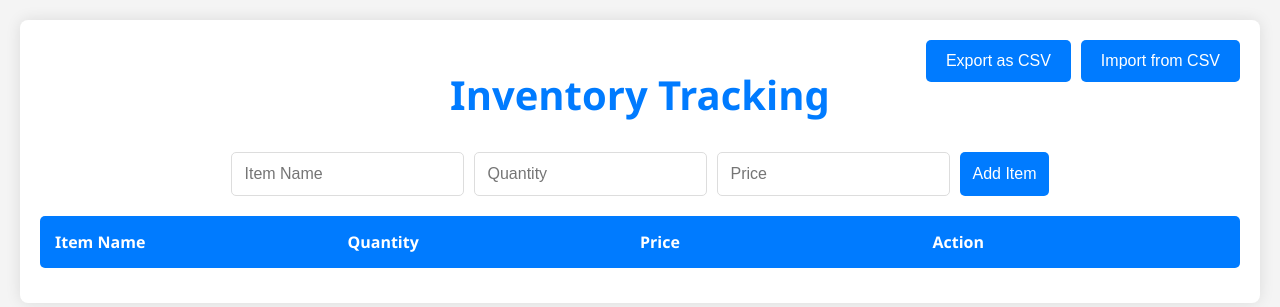
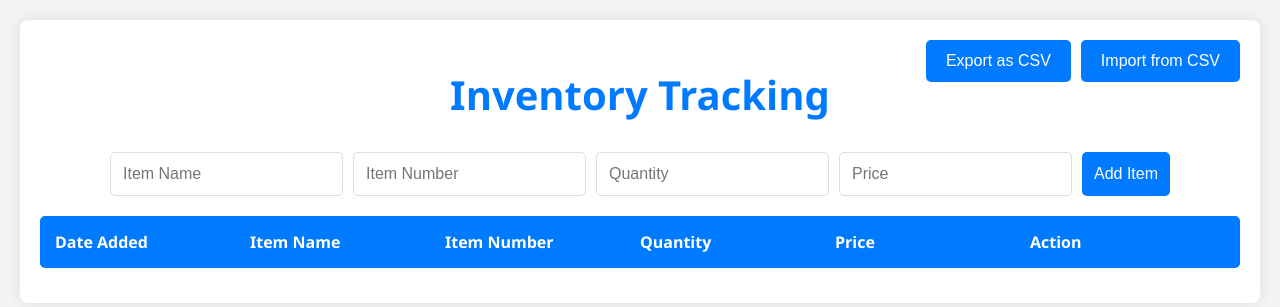
Before and after one commit to King7D/Inventory-Tracking-System, a Flask app: page / in a window 1280 px wide. Shown: the top 307 px of the page. Run offline with Flask 3, Linux system fonts and the light colour scheme.

Commit message:
date added, item id

```diff
--- a/app.py
+++ b/app.py
@@ -2,6 +2,7 @@ from flask import Flask, render_template, request, redirect, url_for, send_file,
 from flask_sqlalchemy import SQLAlchemy
 import csv
 from io import StringIO, BytesIO
+from datetime import datetime
 
 app = Flask(__name__)
 
@@ -14,21 +15,33 @@ db = SQLAlchemy(app)
 class InventoryItem(db.Model):
     id = db.Column(db.Integer, primary_key=True)
     item_name = db.Column(db.String(100), nullable=False)
+    item_number = db.Column(db.String(100), nullable=False)
     quantity = db.Column(db.Integer, nullable=False)
     price = db.Column(db.Float, nullable=False)
+    date_added = db.Column(db.DateTime, default=datetime.utcnow)
+
 
 # Route for the main inventory page with sorting functionality
 @app.route('/')
 def index():
     # Get sorting parameters from URL query strings
-    sort_by = request.args.get('sort_by', 'item_name')  # Sort by 'item_name' by default
+    sort_by = request.args.get('sort_by', 'date_added')  # Sort by 'item_name' by default
     order = request.args.get('order', 'asc')  # Default sorting order is ascending
 
-    # Sort the inventory based on the sort_by and order parameters
     if order == 'asc':
-        items = InventoryItem.query.order_by(db.asc(sort_by)).all()
+        items = InventoryItem.query.order_by(
+            db.asc(InventoryItem.date_added),
+            db.asc(InventoryItem.item_name),
+            db.asc(InventoryItem.item_number),
+            db.asc(InventoryItem.quantity)
+        ).all()
     else:
-        items = InventoryItem.query.order_by(db.desc(sort_by)).all()
+        items = InventoryItem.query.order_by(
+            db.desc(InventoryItem.date_added),
+            db.desc(InventoryItem.item_name),
+            db.desc(InventoryItem.item_number),
+            db.desc(InventoryItem.quantity)
+        ).all()
 
     # Render the index.html page with the sorted items
     return render_template('index.html', items=items, mode='index', sort_by=sort_by, order=order)
@@ -37,12 +50,13 @@ def index():
 @app.route('/add', methods=['POST'])
 def add_item():
     # Get item data from the form
+    item_number = request.form['item_number']
     item_name = request.form['item_name']
     quantity = request.form['quantity']
     price = request.form['price']
 
     # Create a new inventory item
-    new_item = InventoryItem(item_name=item_name, quantity=quantity, price=price)
+    new_item = InventoryItem(item_number=item_number, item_name=item_name, quantity=quantity, price=price)
 
     # Add the item to the database
     db.session.add(new_item)
@@ -63,20 +77,26 @@ def edit_item(id):
     if request.method == 'POST':
         # Get the updated values from the form
         updated_item_name = request.form['item_name']
+        updated_item_number = request.form['item_number']
         updated_quantity = int(request.form['quantity'])
         updated_price = float(request.form['price'])
+        updated_date_added = datetime.strptime(request.form['date_added'], '%Y-%m-%d')
 
         # Check if any values have changed
-        if (updated_item_name == item.item_name and
+        if (updated_item_number == item.item_number and
+                updated_item_name == item.item_name and
                 updated_quantity == item.quantity and
-                updated_price == item.price):
+                updated_price == item.price and
+                updated_date_added == item.date_added):
             # Flash a message that nothing has changed
             flash('Nothing has been changed', 'info')
         else:
             # If values are changed, update the item's attributes and commit
+            item.item_number = updated_item_number
             item.item_name = updated_item_name
             item.quantity = updated_quantity
             item.price = updated_price
+            item.date_added = updated_date_added
             db.session.commit()
             flash('Item updated successfully!', 'success')
 
@@ -111,11 +131,11 @@ def export_csv():
     # Generate CSV data in memory
     si = StringIO()  # Use StringIO to generate CSV in memory
     writer = csv.writer(si)  # Initialize the CSV writer
-    writer.writerow(['ID', 'Item Name', 'Quantity', 'Price'])  # Write CSV headers
+    writer.writerow(['Date Added', 'Item Name', 'ID', 'Quantity', 'Price'])  # Write CSV headers
 
-    # Write each item's data to the CSV
+    # Write each item's data to the CSV, format the date as 'YYYY-MM-DD'
     for item in items:
-        writer.writerow([item.id, item.item_name, item.quantity, item.price])
+        writer.writerow([item.date_added.strftime('%Y-%m-%d'), item.item_name, item.id, item.quantity, item.price])
 
     # Get the CSV data as a string and encode it to bytes
     output = si.getvalue().encode('utf-8')
@@ -128,6 +148,7 @@ def export_csv():
         as_attachment=True,
         download_name='inventory.csv'
     )
+
 
 # Route for importing inventory from a CSV file and replacing old data
 @app.route('/import', methods=['GET', 'POST'])
@@ -152,7 +173,23 @@ def import_csv():
 
         # Add each row from the CSV as a new inventory item
         for row in reader:
-            new_item = InventoryItem(item_name=row[1], quantity=int(row[2]), price=float(row[3]))
+            # Parse the date and other values (Date Added, Item Name, ID, Quantity, Price)
+            date_added = datetime.strptime(row[0], '%Y-%m-%d')  # Parse the date from 'YYYY-MM-DD' format
+            item_name = row[1]
+            item_number = row[2]
+            quantity = int(row[3])
+            price = float(row[4])
+
+            # Create a new inventory item
+            new_item = InventoryItem(
+                date_added=date_added,  # Use the parsed date
+                item_name=item_name,
+                item_number=item_number,
+                quantity=quantity,
+                price=price
+            )
+
+            # Add the item to the database session
             db.session.add(new_item)
 
         # Commit all changes to the database
--- a/templates/index.html
+++ b/templates/index.html
@@ -221,20 +221,21 @@
 
         <!-- If we are in 'index' mode (default) -->
         {% if mode == 'index' %}
-            <!-- Form to Add Item -->
             <form action="/add" method="POST" class="inventory-form">
                 <div class="form-row">
                     <input type="text" name="item_name" placeholder="Item Name" required>
+                    <input type="text" name="item_number" placeholder="Item Number" required>
                     <input type="number" name="quantity" placeholder="Quantity" required>
                     <input type="number" step="0.01" name="price" placeholder="Price" required>
                     <button type="submit" class="btn-add">Add Item</button>
                 </div>
             </form>
 
-            <!-- Inventory List using flexbox for box-like design -->
             <div class="inventory-list">
                 <div class="inventory-header">
+                <div class="header-item">Date Added</div>
                 <div class="header-item">Item Name</div>
+                <div class="header-item">Item Number</div>
                 <div class="header-item">Quantity</div>
                 <div class="header-item">Price</div>
                 <div class="header-item">Action</div>
@@ -242,7 +243,9 @@
 
 {% for item in items %}
     <div class="inventory-row">
+        <div class="item">{{ item.date_added.strftime('%Y-%m-%d') }}</div>
         <div class="item">{{ item.item_name }}</div>
+        <div class="item">{{ item.item_number }}</div>
         <div class="item">{{ item.quantity }}</div>
         <div class="item">{{ item.price }}</div>
         <div class="item">
@@ -251,13 +254,16 @@
         </div>
     </div>
 {% endfor %}
+
             </div>
         {% endif %}
 
         {% if mode == 'edit' %}
         <!-- Inventory Headers for Edit -->
         <div class="inventory-header">
+            <div class="header-item">Date Added</div>
             <div class="header-item">Item Name</div>
+            <div class="header-item">Item Number</div>
             <div class="header-item">Quantity</div>
             <div class="header-item">Price</div>
             <div class="header-item">Action</div>
@@ -266,15 +272,32 @@
         <!-- Edit Form styled like the home page -->
         <div class="inventory-row">
             <form action="/edit/{{ item.id }}" method="POST" style="display: flex; justify-content: space-between; width: 100%;">
+                <!-- Editable Date Added field -->
+                <div class="item" style="flex: 1; text-align: left;">
+                    <input type="date" name="date_added" value="{{ item.date_added.strftime('%Y-%m-%d') }}" required style="width: 90%; padding: 10px; border-radius: 5px; border: 1px solid #ddd;">
+                </div>
+
+                <!-- Item Name -->
                 <div class="item" style="flex: 1; text-align: left;">
                     <input type="text" name="item_name" value="{{ item.item_name }}" placeholder="Item Name" required style="width: 90%; padding: 10px; border-radius: 5px; border: 1px solid #ddd;">
                 </div>
+
+                <!-- Item Number -->
+                <div class="item" style="flex: 1; text-align: left;">
+                    <input type="text" name="item_number" value="{{ item.item_number }}" placeholder="Item Number" required style="width: 90%; padding: 10px; border-radius: 5px; border: 1px solid #ddd;">
+                </div>
+
+                <!-- Quantity -->
                 <div class="item" style="flex: 1; text-align: left;">
                     <input type="number" name="quantity" value="{{ item.quantity }}" placeholder="Quantity" required style="width: 90%; padding: 10px; border-radius: 5px; border: 1px solid #ddd;">
                 </div>
+
+                <!-- Price -->
                 <div class="item" style="flex: 1; text-align: left;">
                     <input type="number" step="0.01" name="price" value="{{ item.price }}" placeholder="Price" required style="width: 90%; padding: 10px; border-radius: 5px; border: 1px solid #ddd;">
                 </div>
+
+                <!-- Action Buttons -->
                 <div class="item" style="flex: 1; text-align: left; display: flex; gap: 10px;">
                     <button type="submit" class="btn-update" style="width: 45%; padding: 10px;">Update</button>
                     <a href="/" class="btn-cancel" style="width: 45%; padding: 10px; text-align: center; background-color: #FF4136; color: white; border-radius: 5px; text-decoration: none;">Cancel</a>
```
Lines whose indentation alone changed are shown as unchanged.
